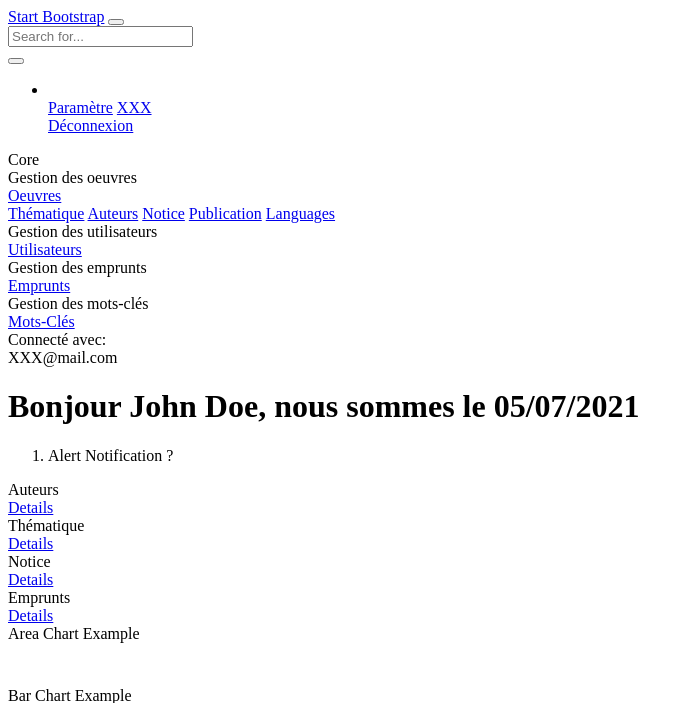
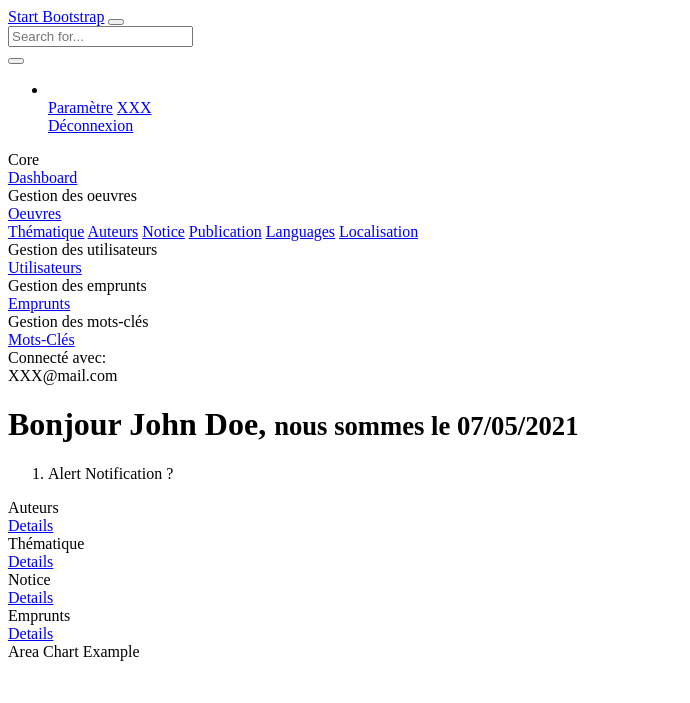
Before and after one commit to WildCodeSchool/BTZ_PHP_2021_03_Biblio, a Symfony app: template templates/admin/dashboard/panel.html.twig in a window 1280 px wide. Shown: the top 703 px of the page, without its empty margins (0-690 px from the left). Run offline with Twig, Linux system fonts and the light colour scheme; the template is opened without the code that fills it, so the values that code supplies are empty; some libraries are stand-ins or nearby versions.

Commit message:
fix user form + update

```diff
--- a/src/Controller/HomeController.php
+++ b/src/Controller/HomeController.php
@@ -14,7 +14,11 @@ class HomeController extends AbstractController
      */
     public function index(): Response
     {
-        return $this->render('home/index.html.twig');
+        $user = $this->getUser();
+
+        return $this->render('admin/dashboard/layout.html.twig', [
+            'user' => $this->getUser()
+        ]);
     }
 
 }
--- a/templates/admin/_sidenav.html.twig
+++ b/templates/admin/_sidenav.html.twig
@@ -2,9 +2,10 @@
 	<div class="sb-sidenav-menu">
 		<div class="nav">
 			<div class="sb-sidenav-menu-heading">Core</div>
-			<a class="nav-link" href="index.html">
+			<a class="nav-link" href="{{ path('admin') }}">
 				<div class="sb-nav-link-icon">
 					<i class="fas fa-tachometer-alt"></i>
+					Dashboard
 				</div>
 			</a>
 			<div class="sb-sidenav-menu-heading">Gestion des oeuvres</div>
@@ -19,15 +20,16 @@
 			</a>
 			<div class="collapse" id="collapseLayouts" aria-labelledby="headingOne" data-parent="#sidenavAccordion">
 				<nav class="sb-sidenav-menu-nested nav">
-					<a class="nav-link" href="layout-static.html">Thématique</a>
-					<a class="nav-link" href="layout-sidenav-light.html">Auteurs</a>
-					<a class="nav-link" href="layout-sidenav-light.html">Notice</a>
-					<a class="nav-link" href="layout-sidenav-light.html">Publication</a>
-					<a class="nav-link" href="layout-sidenav-light.html">Languages</a>
+					<a class="nav-link" href="{{ path('thematic_list')}}">Thématique</a>
+					<a class="nav-link" href="TODO">Auteurs</a>
+					<a class="nav-link" href="TODO">Notice</a>
+					<a class="nav-link" href="TODO">Publication</a>
+					<a class="nav-link" href="TODO">Languages</a>
+					<a class="nav-link" href=" {{ path('localisation_list') }}">Localisation</a>
 				</nav>
 			</div>
 			<div class="sb-sidenav-menu-heading">Gestion des utilisateurs</div>
-			<a class="nav-link collapsed" href="#"  aria-expanded="false" aria-controls="collapsePages">
+			<a class="nav-link collapsed" href="{{ path('user_list') }}"  aria-expanded="false" aria-controls="collapsePages">
 				<div class="sb-nav-link-icon">
 					<i class="fas fa-users"></i>
 				</div>
@@ -51,6 +53,7 @@
 	</div>
 	<div class="sb-sidenav-footer">
 		<div class="small">Connecté avec:</div>
+
 		XXX@mail.com
 	</div>
 </nav>
--- a/templates/admin/dashboard/panel.html.twig
+++ b/templates/admin/dashboard/panel.html.twig
@@ -3,8 +3,8 @@
 
 {% block content %}
 	<div class="container-fluid">
-		<h1 class="mt-4">Bonjour John Doe, nous sommes le
-			{{ "now"|date("m/d/Y") }}
+		<h1 class="mt-4">Bonjour John Doe, <small>nous sommes le
+			{{ "now"|date("d/m/Y") }}</small>
 		</h1>
 		<ol class="breadcrumb mb-4">
 			<li class="breadcrumb-item active">Alert Notification ?</li>
@@ -21,15 +21,14 @@
 
 					</div>
 				</div>
-				{# <ul
-									class="list-group list-group-flush">
+				{# <ul class="list-group list-group-flush">
 									{% for author in authors|slice(0,10) %}
 
 									<li class="list-group-item">{{author.name}}
 										<a href="{{ path('author_show', {'id': author.id}) }}">show</a>
 									</li>
 								{% endfor %}
-							</ul> #}
+				</ul> #}
 			</div>
 			<div class="col-xl-3 col-md-6">
 				<div class="card bg-warning text-white mb-4">
--- a/templates/admin/layout.html.twig
+++ b/templates/admin/layout.html.twig
@@ -6,7 +6,7 @@
 		<meta name="viewport" content="width=device-width, initial-scale=1, shrink-to-fit=no"/>
 		<meta name="description" content=""/>
 		<meta name="author" content=""/>
-		<title>Dashboard - SB Admin</title>
+		<title>Dashboard - Audap</title>
 		{% block stylesheets %}
 			{{ encore_entry_link_tags('app') }}
 		{% endblock %}
--- a/templates/admin/user/index.html.twig
+++ b/templates/admin/user/index.html.twig
@@ -12,7 +12,6 @@
 				<th>Id</th>
 				<th>Email</th>
 				<th>Roles</th>
-				<th>Password</th>
 				<th>Firstname</th>
 				<th>Lastname</th>
 				<th>Phone</th>
@@ -28,7 +27,6 @@
 					<td>{{ user.id }}</td>
 					<td>{{ user.email }}</td>
 					<td>{{ user.roles ? user.roles|json_encode : '' }}</td>
-					<td>{{ user.password }}</td>
 					<td>{{ user.firstname }}</td>
 					<td>{{ user.lastname }}</td>
 					<td>{{ user.phone }}</td>
```
Also changed, not shown: src/Controller/AdminController.php (+13 -3 lines), src/Entity/User.php (+4 -4 lines), src/Form/UserType.php (+31 -0 lines), templates/admin/index.html.twig (deleted, +0 -20 lines), 1 other file.
